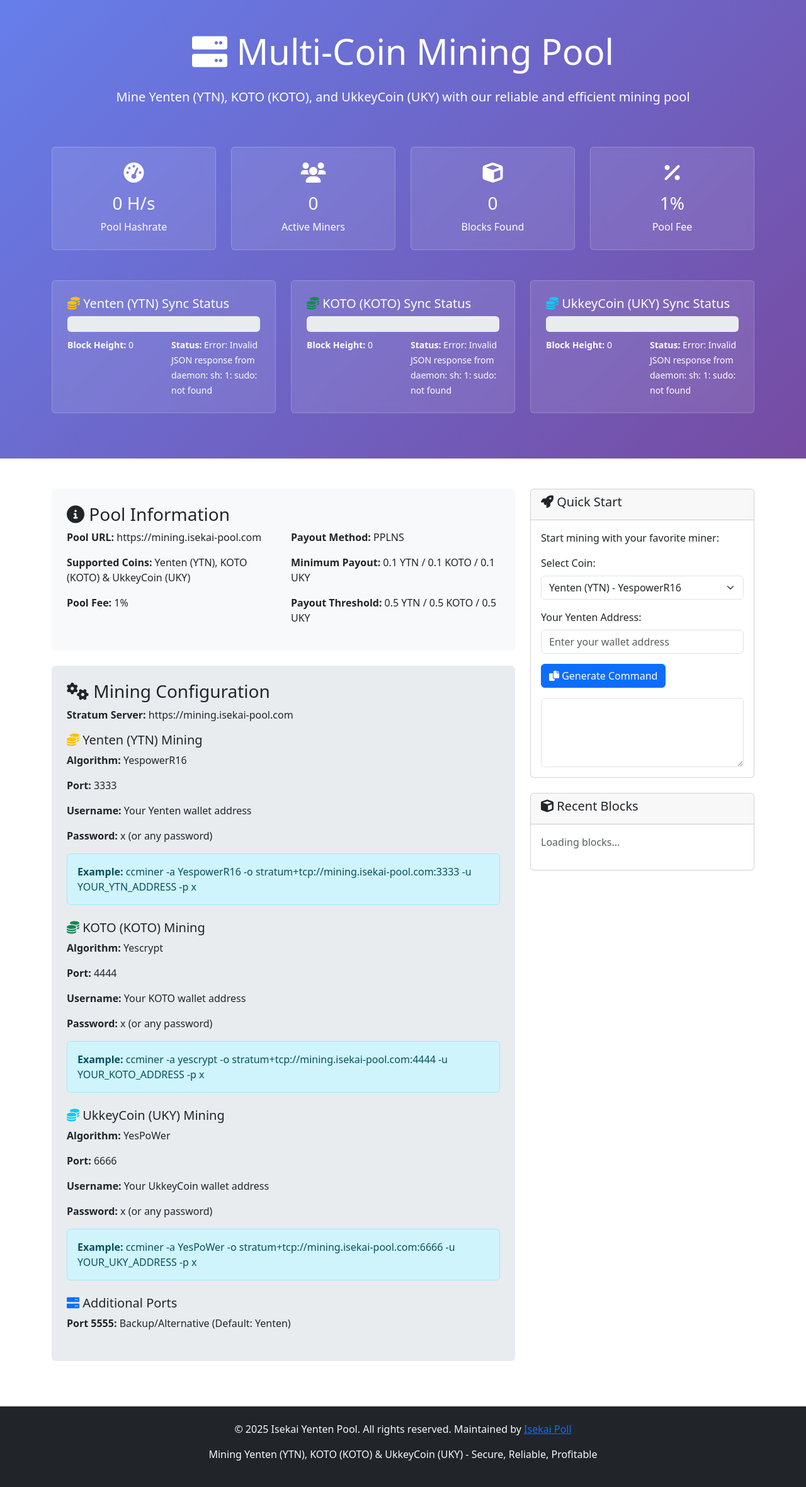
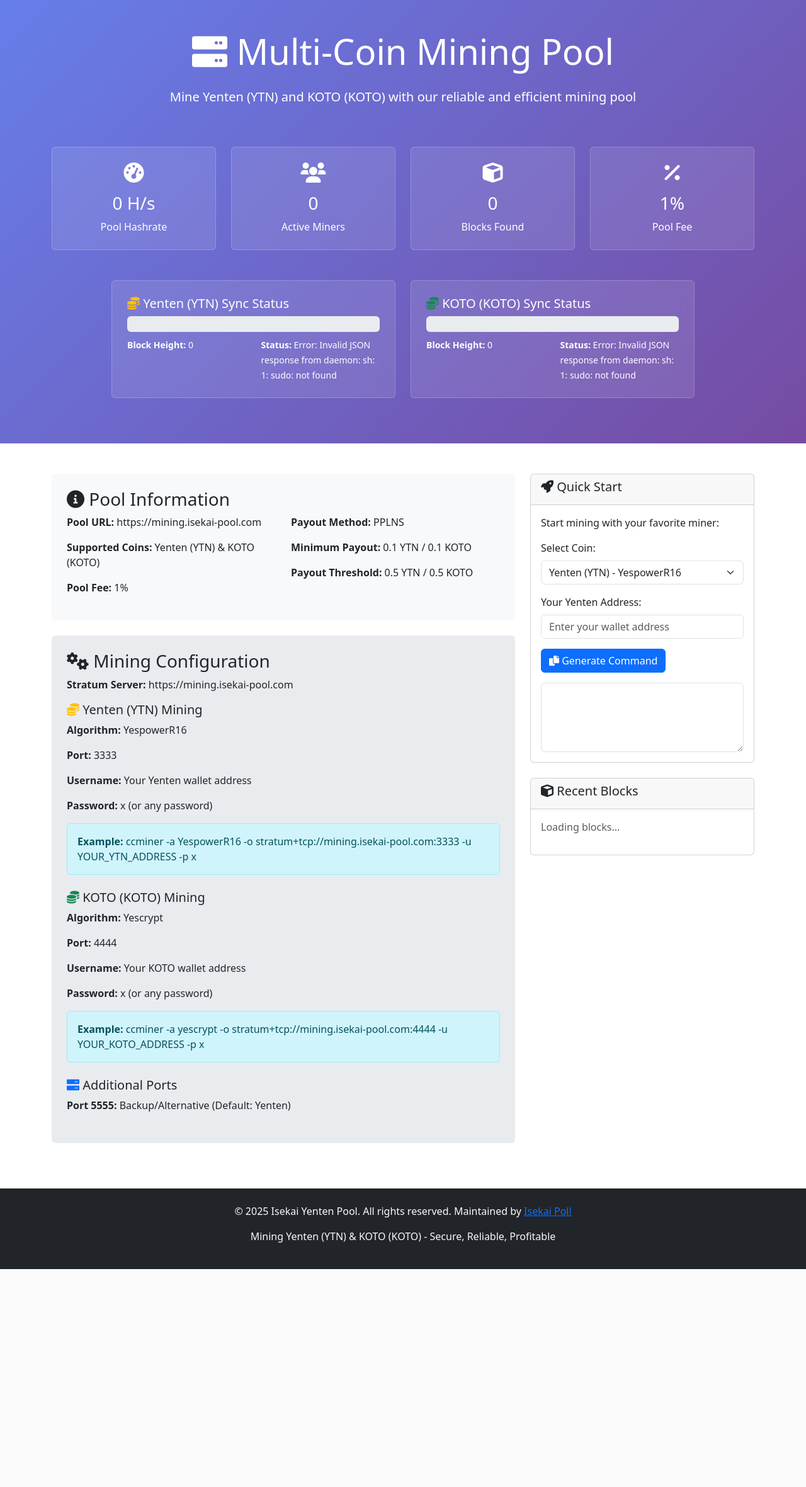
Before and after one commit to jeromeheuze/mining.isekai-pool.com, a PHP site: page / in a window 1280 px wide. Shown: the part 56-2417 px from the top of the page at 63% size. After the commit the page ends 2071 px from the top, so only its background shows below. Run offline with PHP 8.4, Linux system fonts and the light colour scheme.

Commit message:
Update index.php

```diff
--- a/public/index.php
+++ b/public/index.php
@@ -36,7 +36,7 @@ if (empty($config)) {
             'minimum_payout' => 0.1,
             'payout_threshold' => 0.5,
             'block_reward' => 50.0,
-            'stratum_ports' => [3333, 4444, 5555, 6666]
+            'stratum_ports' => [3333, 4444, 5555]
         ]
     ];
 }
@@ -66,7 +66,7 @@ function getConfig($key, $default = '') {
 <head>
     <meta charset="UTF-8">
     <meta name="viewport" content="width=device-width, initial-scale=1.0">
-    <title><?php echo htmlspecialchars(getConfig('pool.name', 'Isekai Multi-Coin Pool')); ?> - Yenten, KOTO & UkkeyCoin Mining Pool</title>
+    <title><?php echo htmlspecialchars(getConfig('pool.name', 'Isekai Multi-Coin Pool')); ?> - Yenten & KOTO Mining Pool</title>
     <link href="https://cdn.jsdelivr.net/npm/bootstrap@5.3.0/dist/css/bootstrap.min.css" rel="stylesheet">
     <link href="https://cdnjs.cloudflare.com/ajax/libs/font-awesome/6.0.0/css/all.min.css" rel="stylesheet">
     <style>
@@ -111,7 +111,7 @@ function getConfig($key, $default = '') {
                     <h1 class="display-4 mb-4">
                         <i class="fas fa-server"></i> Multi-Coin Mining Pool
                     </h1>
-                    <p class="lead">Mine Yenten (YTN), KOTO (KOTO), and UkkeyCoin (UKY) with our reliable and efficient mining pool</p>
+                    <p class="lead">Mine Yenten (YTN) and KOTO (KOTO) with our reliable and efficient mining pool</p>
                 </div>
             </div>
 
@@ -148,8 +148,8 @@ function getConfig($key, $default = '') {
             </div>
 
             <!-- Blockchain Sync Status -->
-            <div class="row mt-4">
-                <div class="col-md-4 mb-4">
+            <div class="row mt-4 justify-content-center">
+                <div class="col-md-5 mb-4">
                     <div class="stat-card rounded p-4">
                         <h5><i class="fas fa-coins text-warning"></i> Yenten (YTN) Sync Status</h5>
                         <div class="progress mb-2" style="height: 25px;">
@@ -168,7 +168,7 @@ function getConfig($key, $default = '') {
                         </div>
                     </div>
                 </div>
-                <div class="col-md-4 mb-4">
+                <div class="col-md-5 mb-4">
                     <div class="stat-card rounded p-4">
                         <h5><i class="fas fa-coins text-success"></i> KOTO (KOTO) Sync Status</h5>
                         <div class="progress mb-2" style="height: 25px;">
@@ -187,25 +187,6 @@ function getConfig($key, $default = '') {
                         </div>
                     </div>
                 </div>
-                <div class="col-md-4 mb-4">
-                    <div class="stat-card rounded p-4">
-                        <h5><i class="fas fa-coins text-info"></i> UkkeyCoin (UKY) Sync Status</h5>
-                        <div class="progress mb-2" style="height: 25px;">
-                            <div class="progress-bar bg-info progress-bar-striped progress-bar-animated"
-                                 role="progressbar" id="ukkeycoin-progress" style="width: 0%">
-                                <span id="ukkeycoin-progress-text">Loading...</span>
-                            </div>
-                        </div>
-                        <div class="row">
-                            <div class="col-6">
-                                <small><strong>Block Height:</strong> <span id="ukkeycoin-height">0</span></small>
-                            </div>
-                            <div class="col-6">
-                                <small><strong>Status:</strong> <span id="ukkeycoin-status">Connecting...</span></small>
-                            </div>
-                        </div>
-                    </div>
-                </div>
             </div>
         </div>
     </div>
@@ -219,13 +200,13 @@ function getConfig($key, $default = '') {
                     <div class="row">
                         <div class="col-md-6">
                             <p><strong>Pool URL:</strong> <?php echo htmlspecialchars(getConfig('pool.url', 'https://mining.isekai-pool.com')); ?></p>
-                            <p><strong>Supported Coins:</strong> Yenten (YTN), KOTO (KOTO) & UkkeyCoin (UKY)</p>
+                            <p><strong>Supported Coins:</strong> Yenten (YTN) & KOTO (KOTO)</p>
                             <p><strong>Pool Fee:</strong> <?php echo getConfig('pool.fee_percent', 1.0); ?>%</p>
                         </div>
                         <div class="col-md-6">
                             <p><strong>Payout Method:</strong> PPLNS</p>
-                            <p><strong>Minimum Payout:</strong> 0.1 YTN / 0.1 KOTO / 0.1 UKY</p>
-                            <p><strong>Payout Threshold:</strong> 0.5 YTN / 0.5 KOTO / 0.5 UKY</p>
+                            <p><strong>Minimum Payout:</strong> 0.1 YTN / 0.1 KOTO</p>
+                            <p><strong>Payout Threshold:</strong> 0.5 YTN / 0.5 KOTO</p>
                         </div>
                     </div>
                 </div>
@@ -259,17 +240,6 @@ function getConfig($key, $default = '') {
                         </div>
                     </div>
 
-                    <!-- UkkeyCoin Mining -->
-                    <div class="mb-4">
-                        <h5><i class="fas fa-coins text-info"></i> UkkeyCoin (UKY) Mining</h5>
-                        <p><strong>Algorithm:</strong> YesPoWer</p>
-                        <p><strong>Port:</strong> 6666</p>
-                        <p><strong>Username:</strong> Your UkkeyCoin wallet address</p>
-                        <p><strong>Password:</strong> x (or any password)</p>
-                        <div class="alert alert-info">
-                            <strong>Example:</strong> ccminer -a YesPoWer -o stratum+tcp://mining.isekai-pool.com:6666 -u YOUR_UKY_ADDRESS -p x
-                        </div>
-                    </div>
 
                     <!-- Additional Ports -->
                     <div class="mb-4">
@@ -294,7 +264,6 @@ function getConfig($key, $default = '') {
                             <select class="form-select" id="coin-select" onchange="updateMiningForm()">
                                 <option value="yenten">Yenten (YTN) - YespowerR16</option>
                                 <option value="koto">KOTO (KOTO) - Yescrypt</option>
-                                <option value="ukkeycoin">UkkeyCoin (UKY) - YesPoWer</option>
                             </select>
                         </div>
 
@@ -333,7 +302,7 @@ function getConfig($key, $default = '') {
     <footer class="bg-dark text-light py-4 mt-5">
         <div class="container text-center">
             <p>&copy; <?=date('Y');?> <?php echo htmlspecialchars(getConfig('pool.name', 'Isekai Multi-Coin Pool')); ?>. All rights reserved. Maintained by <a href="https://isekai-pool.com">Isekai Poll</a></a></p>
-            <p>Mining Yenten (YTN), KOTO (KOTO) & UkkeyCoin (UKY) - Secure, Reliable, Profitable</p>
+            <p>Mining Yenten (YTN) & KOTO (KOTO) - Secure, Reliable, Profitable</p>
         </div>
     </footer>
 
@@ -351,9 +320,6 @@ function getConfig($key, $default = '') {
             } else if (coinSelect.value === 'koto') {
                 walletLabel.textContent = 'Your KOTO Address:';
                 walletInput.placeholder = 'Enter your KOTO address';
-            } else if (coinSelect.value === 'ukkeycoin') {
-                walletLabel.textContent = 'Your UkkeyCoin Address:';
-                walletInput.placeholder = 'Enter your UKY address';
             }
         }
 
@@ -374,8 +340,6 @@ function getConfig($key, $default = '') {
                 command = `ccminer -a YespowerR16 -o stratum+tcp://${poolHost}:3333 -u ${walletAddress} -p x`;
             } else if (coinSelect.value === 'koto') {
                 command = `ccminer -a yescrypt -o stratum+tcp://${poolHost}:4444 -u ${walletAddress} -p x`;
-            } else if (coinSelect.value === 'ukkeycoin') {
-                command = `ccminer -a YesPoWer -o stratum+tcp://${poolHost}:6666 -u ${walletAddress} -p x`;
             }
 
             document.getElementById('mining-command').value = command;
@@ -435,31 +399,6 @@ function getConfig($key, $default = '') {
                     document.getElementById('koto-progress').classList.add('bg-danger');
                 });
 
-            // Update UkkeyCoin status
-            fetch('/api/blockchain-status.php?coin=ukkeycoin')
-                .then(response => response.json())
-                .then(data => {
-                    if (data.success) {
-                        const progress = Math.min(data.progress * 100, 100);
-                        document.getElementById('ukkeycoin-progress').style.width = progress + '%';
-                        document.getElementById('ukkeycoin-progress-text').textContent = progress.toFixed(2) + '%';
-                        document.getElementById('ukkeycoin-height').textContent = data.height.toLocaleString();
-                        document.getElementById('ukkeycoin-status').textContent = data.synced ? 'Synced' : 'Syncing...';
-
-                        if (data.synced) {
-                            document.getElementById('ukkeycoin-progress').classList.remove('progress-bar-animated');
-                            document.getElementById('ukkeycoin-progress').classList.add('bg-success');
-                        }
-                    } else {
-                        document.getElementById('ukkeycoin-status').textContent = 'Error: ' + data.error;
-                        document.getElementById('ukkeycoin-progress').classList.add('bg-danger');
-                    }
-                })
-                .catch(error => {
-                    console.error('UkkeyCoin status error:', error);
-                    document.getElementById('ukkeycoin-status').textContent = 'Connection Error';
-                    document.getElementById('ukkeycoin-progress').classList.add('bg-danger');
-                });
         }
 
         // Auto-refresh pool stats every 30 seconds
```
